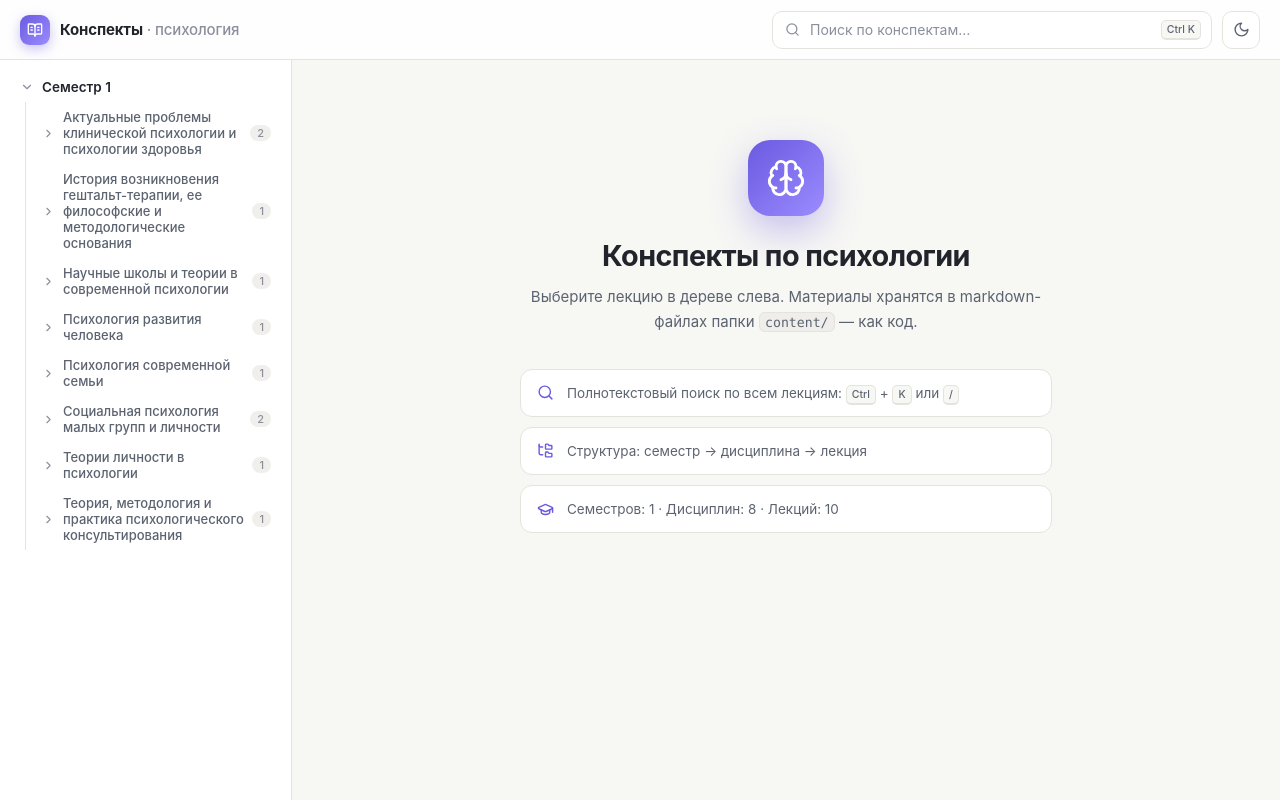
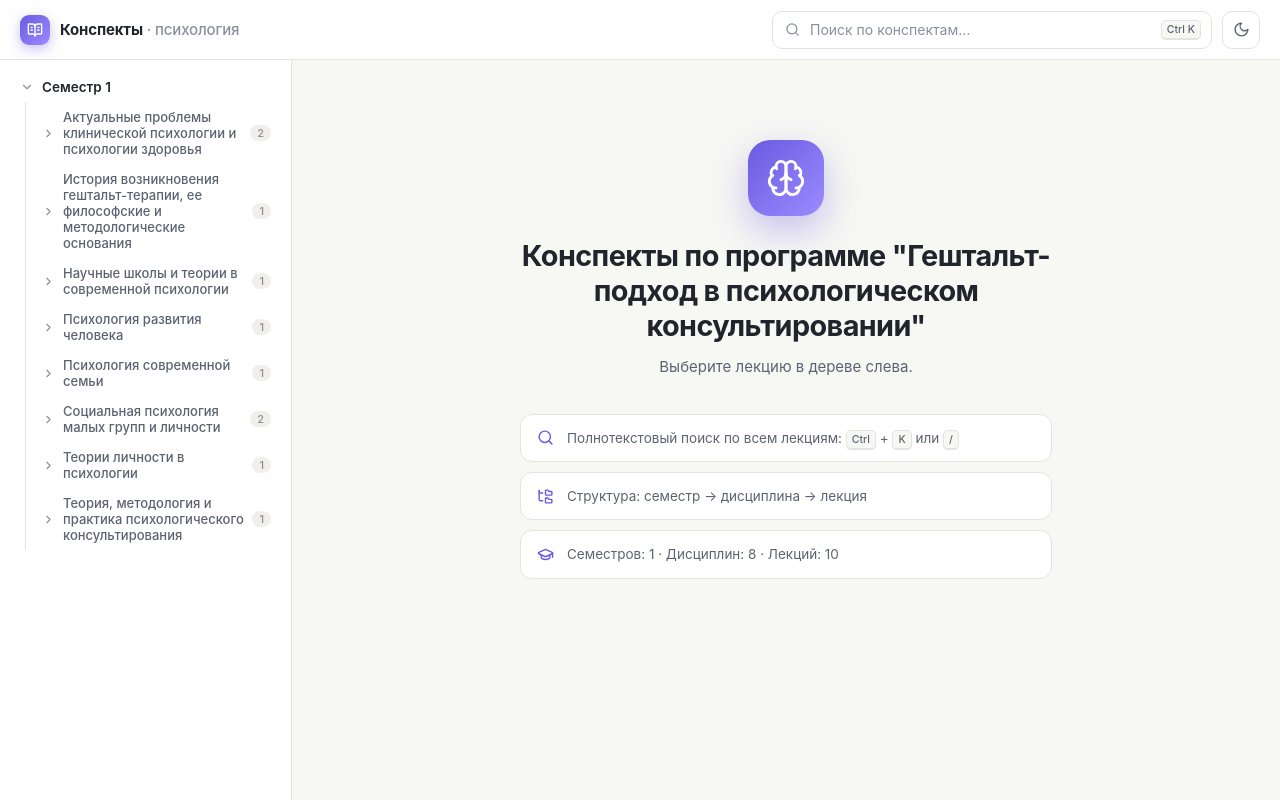
Before and after one commit to Diagorn/psychology-as-code, a React (Vite) app: page / in a window 1280 px wide. Built offline with nearby package versions, Linux system fonts and the light colour scheme.

Commit message:
feat: заголовок приветственного экрана — название программы

```diff
--- a/src/components/Article.tsx
+++ b/src/components/Article.tsx
@@ -12,10 +12,9 @@ function Welcome() {
       <div className="welcome-icon">
         <Brain size={40} strokeWidth={1.7} />
       </div>
-      <h1>Конспекты по психологии</h1>
+      <h1>Конспекты по программе "Гештальт-подход в психологическом консультировании"</h1>
       <p>
-        Выберите лекцию в дереве слева. Материалы хранятся в markdown-файлах
-        папки <code>content/</code> — как код.
+        Выберите лекцию в дереве слева.
       </p>
       <div className="welcome-tips">
         <div className="tip">
```
